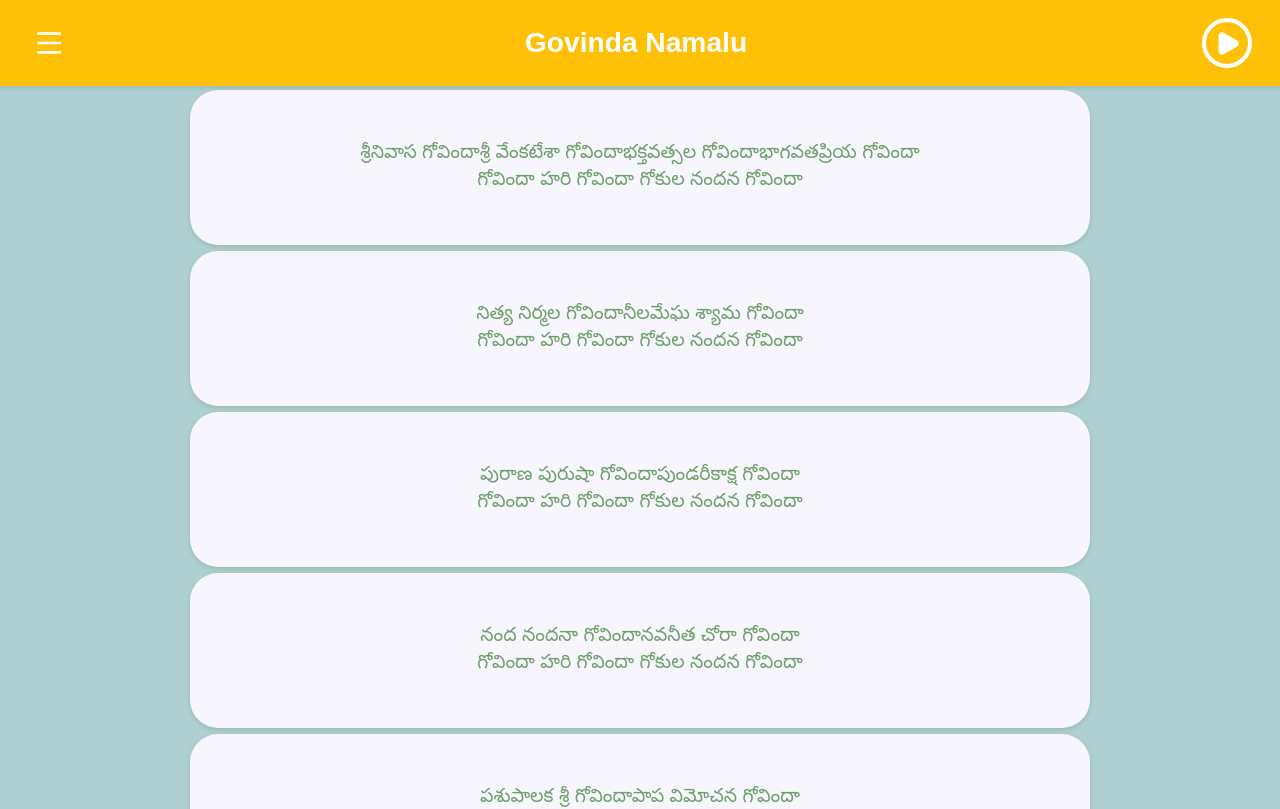
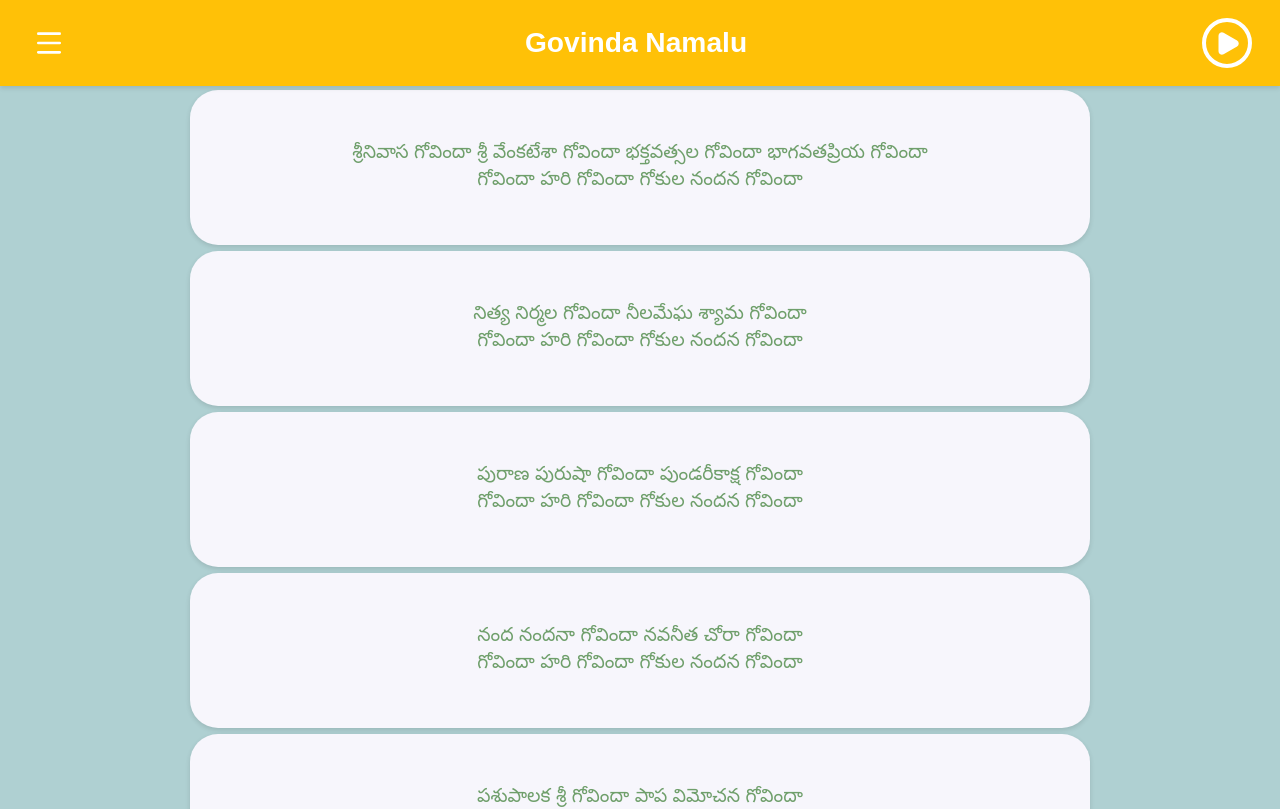
Before and after one commit to karampudijanardhan/Govindha-Namalu, a React (Vite) app: page / in a window 1280 px wide. Shown: the top 809 px of the page. Built offline with nearby package versions, Linux system fonts and the light colour scheme.

Commit message:
Update lyrics layout and fix Annamacharya songs

```diff
--- a/src/components/GovindaLyrics.tsx
+++ b/src/components/GovindaLyrics.tsx
@@ -559,26 +559,23 @@ export default function GovindaLyrics({
               </button>
             </div>
           )
+
 ) : activeCategory === "govinda" ? (
   stanzas.map((stanza, index) => (
-            <article
-              className="lyrics-card"
-              key={index}
-            >
+    <article className="lyrics-card" key={index}>
       <p className="names-lines">
-                {stanza.map((name) => (
-                  <span key={name} className="namalu-item">
-                    <span>{name}</span>
+        {stanza.map((name, nameIndex) => (
+          <span key={nameIndex} className="namalu-item">
+            {name}{" "}
           </span>
         ))}
       </p>
 
-              <p className="chorus-line">
-                {chorus}
-              </p>
+      <p className="chorus-line">{chorus}</p>
     </article>
   ))
 ) : null}
+
       </section>
 
       {/* ANDROID NAVIGATION BAR */}
```
Lines whose indentation alone changed are shown as unchanged.
